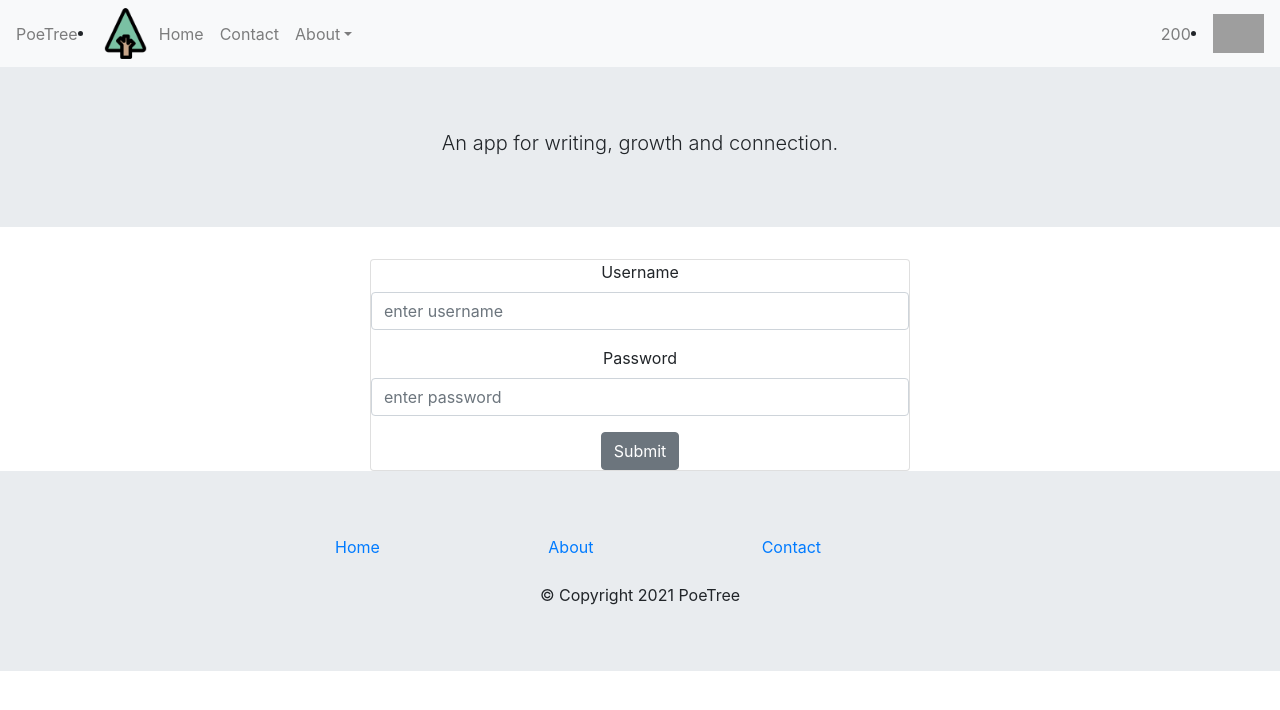
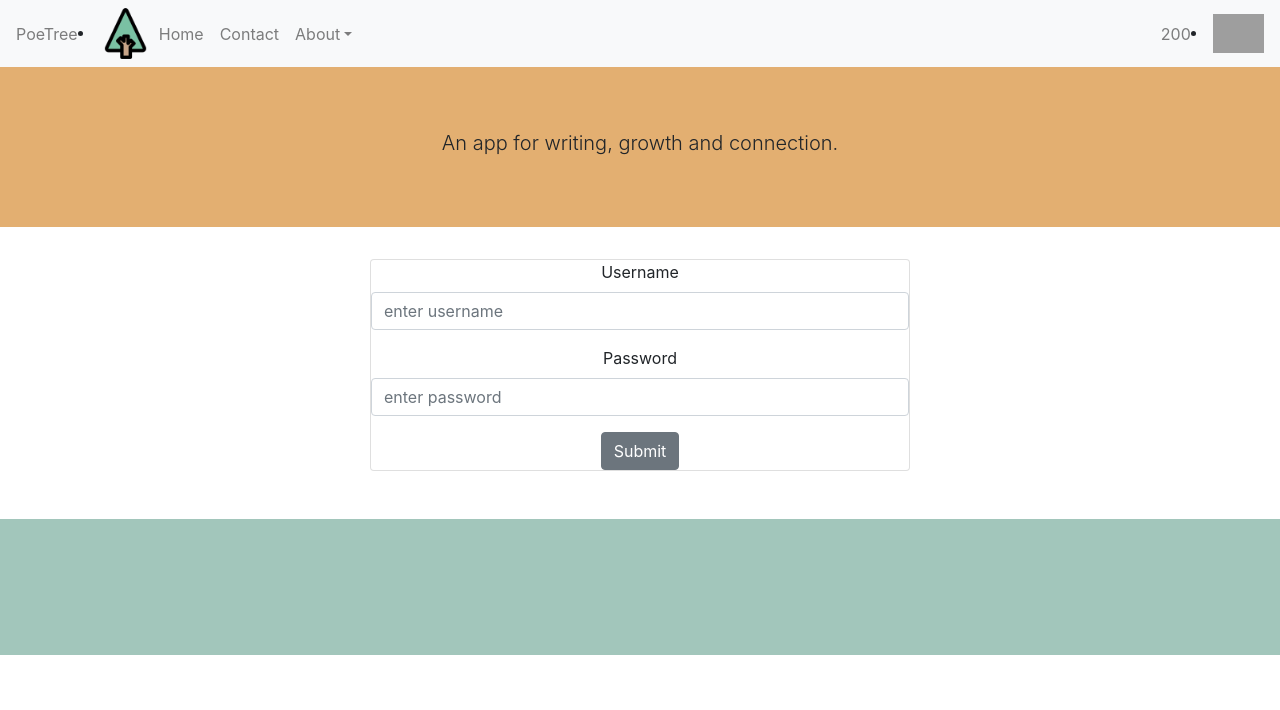
Before and after one commit to stirey/poeTreeClient, a React (Create React App) app: page / in a window 1280 px wide. Shown: the top 710 px of the page. Built offline with nearby package versions, Linux system fonts and the light colour scheme; grey boxes are pictures that could not be loaded.

Commit message:
made changes to the footer

```diff
--- a/src/App.css
+++ b/src/App.css
@@ -13,8 +13,8 @@
 
 /* BANNER */
 .bannertext{
-
   text-align: center;
+  background-color: #e3af71;
 }
 
 /* LOGIN FORM */
@@ -26,14 +26,18 @@
 }
 
 /* FOOTER */
-.footerRow {
-  display: block;
+
+.footer{
+  text-align: center;
+  background-color: #a2c6bb;
+}
+
+.footerRow{
+  display: inline-block;
   position: relative;
   text-align: center;
-
+  background-color: #a2c6bb;
 }
-
-
 
 
 
--- a/src/components/site/Body.js
+++ b/src/components/site/Body.js
@@ -23,7 +23,10 @@ const Example = (props) => {
         </Col>
         <Col></Col>
         </Row>
+        <br />
+    <br />
     </Container>
+
   );
 }
 
--- a/src/components/site/Footer.js
+++ b/src/components/site/Footer.js
@@ -1,32 +1,17 @@
 import React from 'react';
-import { Container, Row, Col, Jumbotron } from 'reactstrap';
+import { Container, Jumbotron } from 'reactstrap';
 
 
 const Footer = (props) => {
 
     return (
-        <div className="footerDiv">
-            <Jumbotron fluid>
-                <Container fluid>
-                <Row className="footernav">
-                    <Col sm="3"></Col>
-                    <Col sm="2">
-                    <a className="footerLink" href="/">Home</a>
-                    </Col>
-                    <Col sm="2">
-                    <a className="footerLink" href="/about">About</a>
-                    </Col>
-                    <Col sm="2">
-                    <a className="footerLink" href="/contact">Contact</a>
-                    </Col>
-                    <Col sm="3"></Col>
-                </Row>
-                <br/>
-                <Row className="footerRow">
-                © Copyright 2021 PoeTree
-                </Row>
-                </Container>
-            </Jumbotron>
+        <div>
+        <Jumbotron className="footer" fluid>
+        <Container fluid>
+          <h4 className="lead"></h4>
+        </Container>
+        </Jumbotron>
+
         </div>
     )
 }
```
